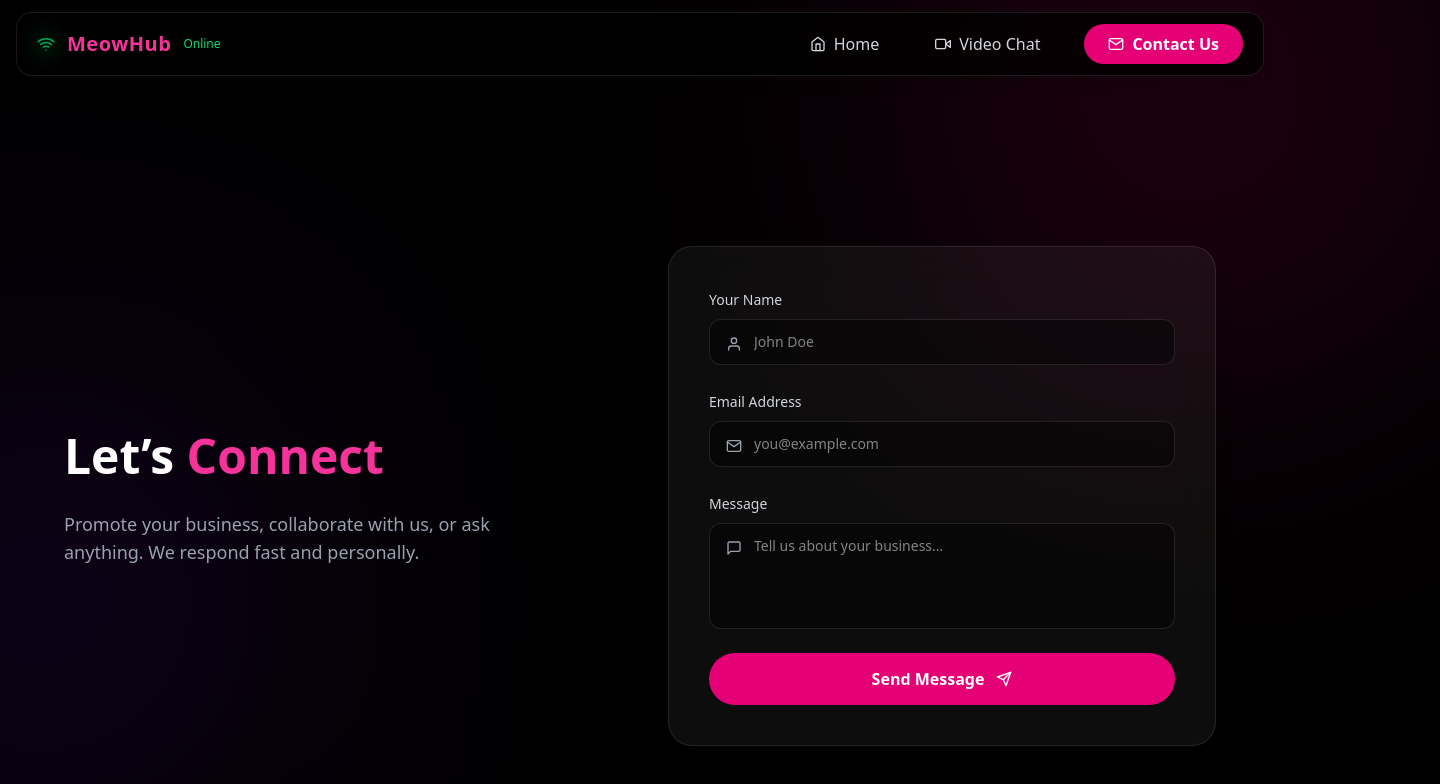
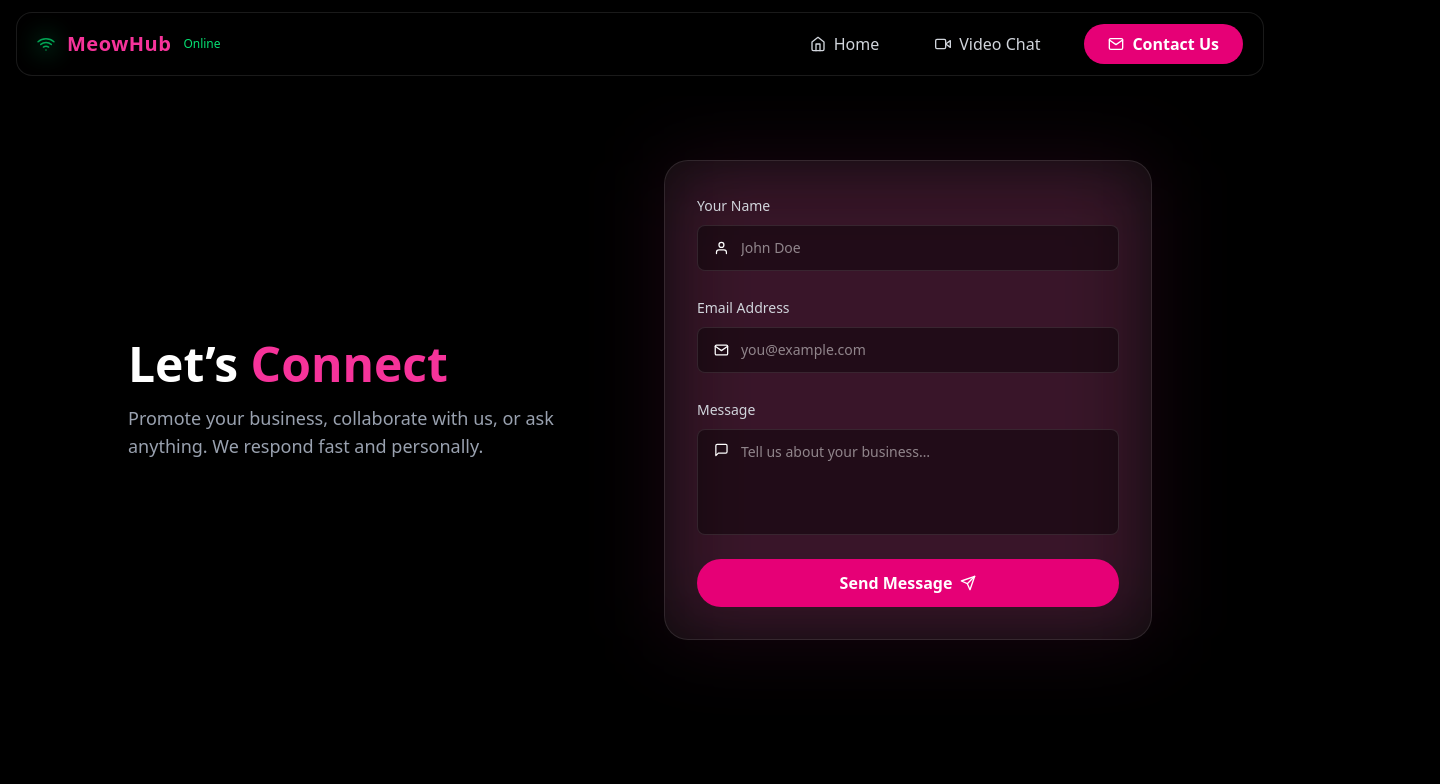
Before and after one commit to amitxthedev/one2one-frontend, a React (Vite) app: page /contact in a window 1280 px wide. Shown: the top 784 px of the page, 1440 px wide, since content can reach past the window. Built offline with nearby package versions, Linux system fonts and the light colour scheme.

Commit message:
UI upgrade: contact page broken layout fixed

```diff
--- a/src/App.jsx
+++ b/src/App.jsx
@@ -39,7 +39,7 @@ function AppContent() {
       <Navbar />
 
       {/* Page Content */}
-      <div className="pt-24">
+      <div>
         <Routes>
           <Route path="/" element={<Landing />} />
           <Route path="/chat" element={<VideoChat />} />
--- a/src/pages/Contact.jsx
+++ b/src/pages/Contact.jsx
@@ -10,7 +10,12 @@ import {
 } from "react-icons/fi";
 
 export default function Contact() {
-  const [form, setForm] = useState({ name: "", email: "", message: "" });
+  const [form, setForm] = useState({
+    name: "",
+    email: "",
+    message: "",
+  });
+
   const [loading, setLoading] = useState(false);
   const [success, setSuccess] = useState("");
   const [error, setError] = useState("");
@@ -22,22 +27,22 @@ export default function Contact() {
   async function handleSubmit(e) {
     e.preventDefault();
     setLoading(true);
+    setError("");
     setSuccess("");
-    setError("");
 
     try {
       await emailjs.send(
-        "service_0b3btaq",       // your service id
-        "template_am0d9ym",      // your template id
+        "service_0b3btaq",      // 🔁 replace with yours
+        "template_am0d9ym",     // 🔁 replace with yours
         {
           name: form.name,
           email: form.email,
           message: form.message,
         },
-        "yMyr28wpaE5fb8i-f"      // your public key
+        "yMyr28wpaE5fb8i-f"      // 🔁 replace with yours
       );
 
-      setSuccess("Message sent successfully. We'll contact you soon.");
+      setSuccess("Message sent successfully. We’ll contact you soon!");
       setForm({ name: "", email: "", message: "" });
     } catch {
       setError("Failed to send message. Please try again.");
@@ -47,80 +52,61 @@ export default function Contact() {
   }
 
   return (
-    <div className="min-h-screen bg-black text-white px-6 py-28 flex items-center justify-center overflow-hidden">
-      {/* BACKGROUND GLOW */}
-      <div className="absolute -top-40 -right-40 w-[500px] h-[500px]
-                      bg-pink-600/20 blur-[160px] rounded-full" />
-      <div className="absolute bottom-0 -left-40 w-[400px] h-[400px]
-                      bg-purple-600/20 blur-[160px] rounded-full" />
+    <section className="min-h-screen bg-black text-white flex items-center justify-center px-6 py-24">
+      <div className="w-full max-w-5xl grid grid-cols-1 md:grid-cols-2 gap-12 items-center">
 
-      <div className="relative w-full max-w-6xl grid md:grid-cols-2 gap-14 items-center">
         {/* LEFT CONTENT */}
-        <div className="animate-fade-up">
-          <h1 className="text-4xl md:text-5xl font-extrabold mb-6 leading-tight">
+        <div className="text-center md:text-left animate-fade-up">
+          <h1 className="text-4xl md:text-5xl font-bold mb-4">
             Let’s <span className="text-pink-500">Connect</span>
           </h1>
 
-          <p className="text-gray-400 text-lg max-w-md">
+          <p className="text-gray-400 text-lg max-w-md mx-auto md:mx-0">
             Promote your business, collaborate with us, or ask anything.
             We respond fast and personally.
           </p>
         </div>
 
-        {/* FORM */}
+        {/* FORM CARD */}
+        <div className="relative animate-fade-up delay-150">
+          {/* glow */}
+          <div className="absolute inset-0 bg-pink-500/10 blur-2xl rounded-3xl" />
+
           <form
             onSubmit={handleSubmit}
-          className="animate-fade-up delay-150
-                     bg-white/5 backdrop-blur-xl
-                     border border-white/10
-                     rounded-3xl p-8 md:p-10 space-y-6 shadow-xl"
+            className="relative w-full bg-white/5 backdrop-blur-xl
+                       border border-white/10 rounded-3xl
+                       p-6 sm:p-8 space-y-6"
           >
             {/* NAME */}
-          <Field
+            <InputField
               label="Your Name"
               icon={<FiUser />}
-            input={
-              <input
               name="name"
               value={form.name}
               onChange={handleChange}
-                required
               placeholder="John Doe"
-              />
-            }
             />
 
             {/* EMAIL */}
-          <Field
+            <InputField
               label="Email Address"
               icon={<FiMail />}
-            input={
-              <input
+              name="email"
               type="email"
-                name="email"
               value={form.email}
               onChange={handleChange}
-                required
               placeholder="you@example.com"
-              />
-            }
             />
 
             {/* MESSAGE */}
-          <Field
+            <TextAreaField
               label="Message"
               icon={<FiMessageSquare />}
-            textarea
-            input={
-              <textarea
               name="message"
               value={form.message}
               onChange={handleChange}
-                rows="4"
-                required
-                placeholder="Tell us about your business..."
-              />
-            }
+              placeholder="Tell us about your business…"
             />
 
             {/* STATUS */}
@@ -140,53 +126,60 @@ export default function Contact() {
               />
             )}
 
-          {/* BUTTON */}
+            {/* SUBMIT */}
             <button
               type="submit"
               disabled={loading}
-            className="group w-full flex items-center justify-center gap-3
-                       py-3.5 rounded-full bg-pink-600 font-semibold
-                       transition-all duration-300
-                       hover:bg-pink-700 hover:scale-[1.02]
-                       hover:shadow-[0_0_30px_rgba(236,72,153,0.6)]
-                       disabled:opacity-60 disabled:scale-100"
+              className="w-full flex items-center justify-center gap-2
+                         py-3 rounded-full bg-pink-600
+                         hover:bg-pink-700 transition
+                         font-semibold
+                         disabled:opacity-60"
             >
               {loading ? "Sending..." : "Send Message"}
-            {!loading && (
-              <FiSend className="transition group-hover:translate-x-1" />
-            )}
+              {!loading && <FiSend />}
             </button>
           </form>
+        </div>
+      </div>
+    </section>
+  );
+}
+
+/* ================= COMPONENTS ================= */
+
+function InputField({ label, icon, ...props }) {
+  return (
+    <div>
+      <label className="text-sm text-gray-300">{label}</label>
+      <div className="flex items-center gap-3 mt-2
+                      bg-black/40 border border-white/10
+                      rounded-lg px-4">
+        {icon}
+        <input
+          {...props}
+          required
+          className="w-full bg-transparent py-3 outline-none text-sm"
+        />
       </div>
     </div>
   );
 }
 
-/* ================= SUB COMPONENTS ================= */
-
-function Field({ label, icon, input, textarea }) {
+function TextAreaField({ label, icon, ...props }) {
   return (
     <div>
       <label className="text-sm text-gray-300">{label}</label>
-      <div
-        className="mt-2 flex gap-3 items-start
-                   bg-black/40 border border-white/10
-                   rounded-xl px-4 py-3
-                   focus-within:border-pink-500/50
-                   transition"
-      >
-        <span className="text-gray-400 mt-1">{icon}</span>
-        {textarea ? (
+      <div className="flex gap-3 mt-2 bg-black/40
+                      border border-white/10
+                      rounded-lg px-4 py-3">
+        {icon}
         <textarea
-            className="w-full bg-transparent outline-none resize-none text-sm"
-            {...input.props}
+          {...props}
+          rows="4"
+          required
+          className="w-full bg-transparent outline-none text-sm resize-none"
         />
-        ) : (
-          <input
-            className="w-full bg-transparent outline-none text-sm"
-            {...input.props}
-          />
-        )}
       </div>
     </div>
   );
```
Lines whose indentation alone changed are shown as unchanged.
